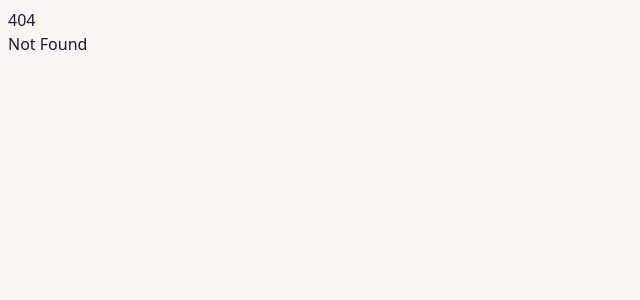
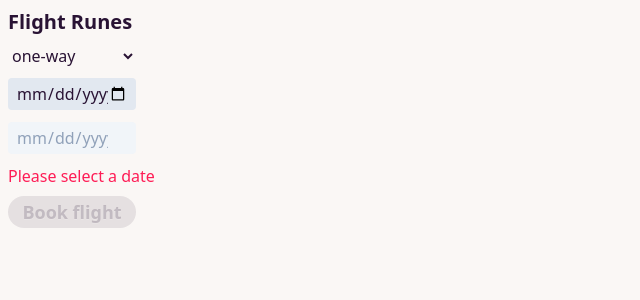
Before and after one commit to cassinius/svelte5-with-stores, a SvelteKit app: page /flights in a window 1280 px wide. Before the commit this address had no page. Shown: the top 300 px of the page, without its empty margins (0-640 px from the left). Built offline with nearby package versions, Linux system fonts and the light colour scheme.

Commit message:
implemented Flight Booker with date widget in Runes

```diff
--- a/src/app.css
+++ b/src/app.css
@@ -9,7 +9,13 @@
 	h3 {
 		@apply my-2 text-xl font-bold;
 	}
+	h4 {
+		@apply my-1 text-lg font-bold;
+	}
 	input {
 		@apply my-0.5 w-28 py-1 px-2 bg-slate-200 rounded-md;
 	}
+	input.disabled {
+		@apply bg-slate-100 text-slate-400;
+	}
 }
--- /dev/null
+++ b/src/routes/flights/+page.svelte
@@ -0,0 +1,48 @@
+<script lang="ts">
+	type FlightMode = 'one-way' | 'return';
+
+	let mode: FlightMode = $state('one-way');
+
+	let t1 = $state(null);
+	let t2 = $state(null);
+
+	let oneWay = $derived(mode === 'one-way');
+	let validFlight = $derived((oneWay && t1) || (t1 && t2 && t1 < t2));
+
+	let errorOneWayNoDate = $derived(oneWay && !t1);
+	let errorNoReturnDate = $derived(!oneWay && !(t1 && t2));
+	let errorInvalidDates = $derived(t1 && t2 && t1 > t2);
+
+	function bookFlight() {
+		let msg = `You booked a ${mode} flight`;
+		msg += oneWay ? ` on ${t1}` : ` from ${t1} to ${t2}`;
+		alert(msg);
+	}
+</script>
+
+<h3>Flight Runes</h3>
+<div class="flex flex-col gap-2">
+	<select bind:value={mode} class="w-32 rounded">
+		<option value="one-way">one-way</option>
+		<option value="return">return</option>
+	</select>
+
+	<input type="date" bind:value={t1} class="w-32 rounded" />
+	<input
+		type="date"
+		bind:value={t2}
+		class="w-32 rounded"
+		class:disabled={oneWay}
+		disabled={oneWay}
+	/>
+
+	<div class="error text-error">
+		{(errorOneWayNoDate && 'Please select a date') ||
+			(errorNoReturnDate && 'Please select start and return dates') ||
+			(errorInvalidDates && 'Return date must be after start date') ||
+			''}
+	</div>
+	<button class="btn btn-success btn-sm w-32" disabled={!validFlight} onclick={bookFlight}>
+		<h4>Book flight</h4></button
+	>
+</div>
```
Also changed, not shown: src/lib/runes/flights.svelte.ts (added).
